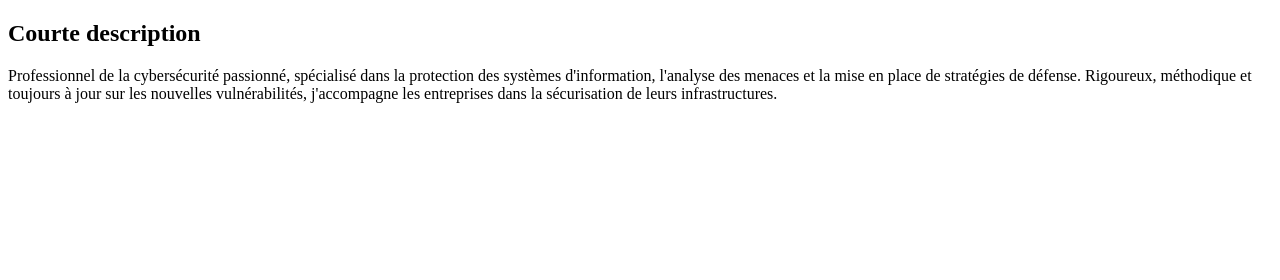
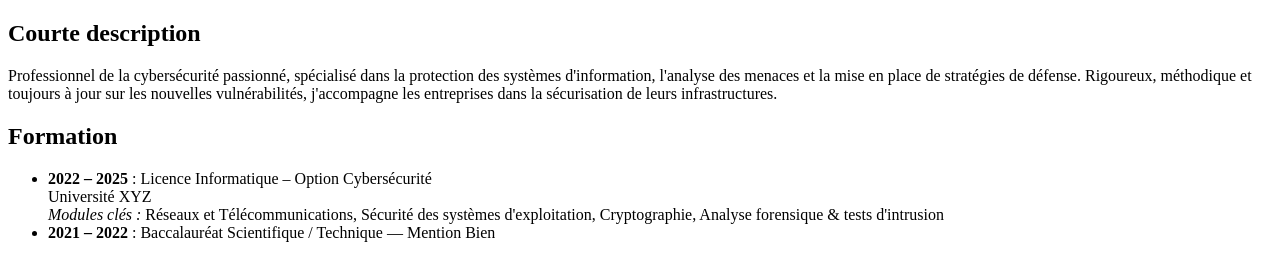
Before and after one commit to emericcool316-cell/mon-cv, a plain HTML site: page index.html in a window 1280 px wide. Drawn offline with Linux system fonts and the light colour scheme.

Commit message:
mise en place de la section formation

```diff
--- a/index.html
+++ b/index.html
@@ -16,6 +16,19 @@
         sur les nouvelles vulnérabilités, j'accompagne les entreprises dans la sécurisation de leurs infrastructures.
     </p>
   </section>
+  <section id="formation">
+    <h2>Formation</h2>
+    <ul>
+      <li>
+        <strong>2022 – 2025</strong> : Licence Informatique – Option Cybersécurité<br>
+        Université XYZ<br>
+        <em>Modules clés :</em> Réseaux et Télécommunications, Sécurité des systèmes d'exploitation, Cryptographie, Analyse forensique & tests d'intrusion
+      </li>
+      <li>
+        <strong>2021 – 2022</strong> : Baccalauréat Scientifique / Technique — Mention Bien
+      </li>
+    </ul>
+  </section>
 
 </body>
 </html>
```
